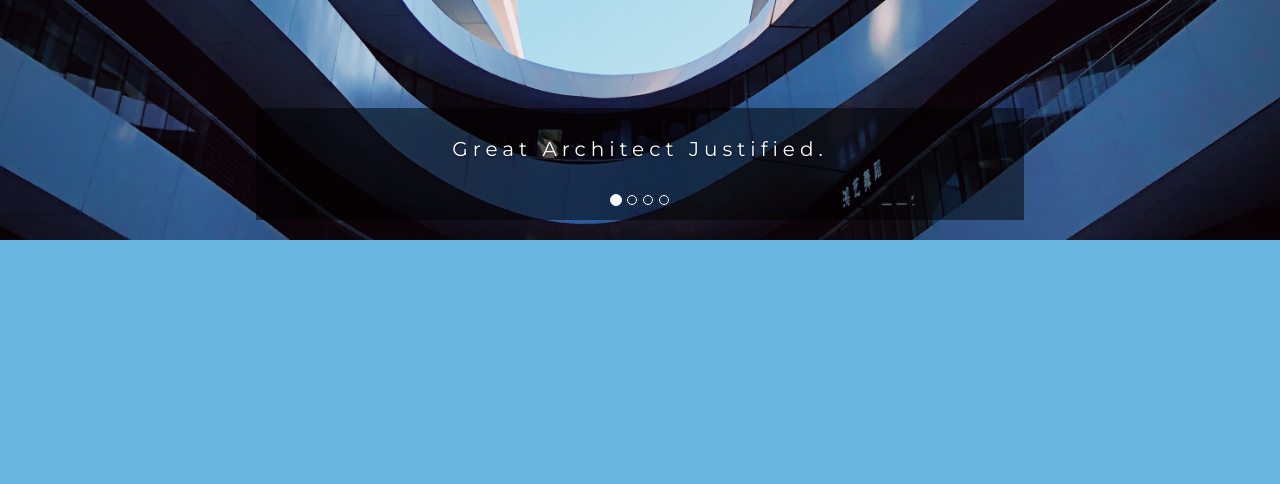
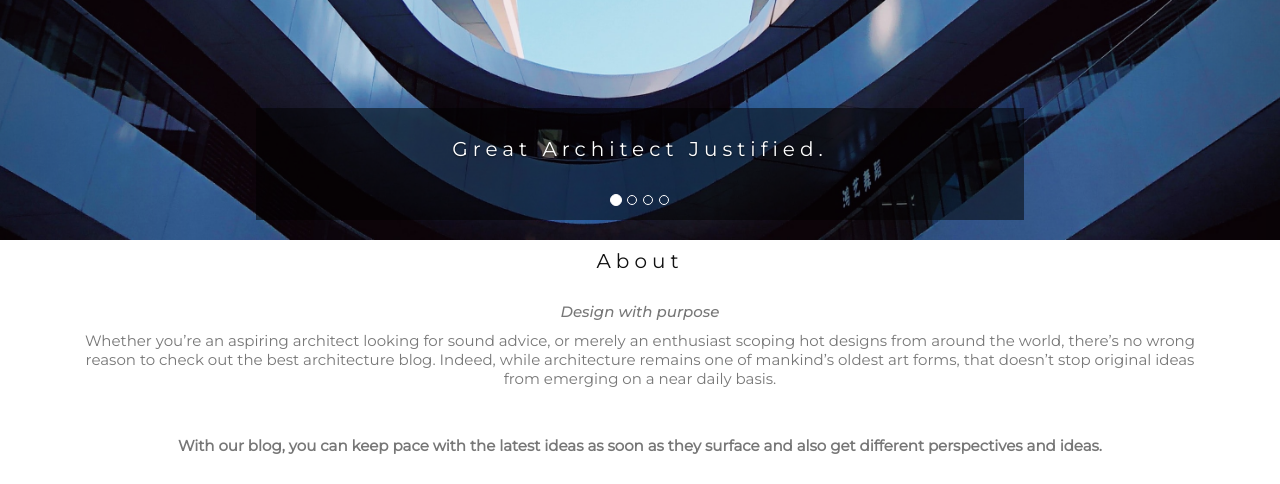
Before and after one commit to wangechimk/blog-website, a Flask app: page / in a window 1280 px wide. Shown: the part 1393-1877 px from the top of the page. Before the commit the page ends 1633 px from the top, so only its background shows below. Run offline with Flask 2, Linux system fonts and the light colour scheme; some libraries are stand-ins or nearby versions.

Commit message:
add the about section

```diff
--- a/app/static/css/style.css
+++ b/app/static/css/style.css
@@ -29,3 +29,11 @@
     font-size: 20px;
     color: #111;
 }
+.img{
+    background-position: center center;
+    background-size: cover;
+    background-repeat: no-repeat;
+    background-attachment: fixed;
+    width:1200vh;
+    height:700vh;
+}
--- a/app/templates/index.html
+++ b/app/templates/index.html
@@ -9,30 +9,29 @@
     </ol>
     <div class="carousel-inner" role="listbox">
       <div class="item active">
-        <img src="{{url_for('static', filename='img/arch1.jpg')}}" alt="arch1">
+        <img src="{{url_for('static', filename='img/arch1.jpg')}}" alt="arch1" style="width:1200; height:700;">
         <div class="carousel-caption">
           <h3>Great Architect Justified.</h3>
         </div>
       </div>
         <div class="item">
-        <img src="{{url_for('static', filename='img/arch2.jpg')}}" alt="arch2">
-        <div class="carousel-caption">
+        <img src="{{url_for('static', filename='img/arch2.jpg')}}" alt="arch2" style="width:1200; height:700;>
+        <div class=" carousel-caption"</div>
           <h3>Passionate about great architecture and all things sustainable.</h3>
         </div>
-      </div>
+
         <div class="item">
-        <img src="{{url_for('static', filename='img/arch3.jpg')}}" alt="arch3">
-        <div class="carousel-caption">
+        <img src="{{url_for('static', filename='img/arch3.jpg')}}" alt="arch3" style="width:1200; height:700;>
+        <div class=" carousel-caption">
           <h3>The architect’s role is to make the mythic real.</h3>
         </div>
-      </div>
+
        <div class="item">
-        <img src="{{url_for('static', filename='img/arch4.jpg')}}" alt="arch3">
-        <div class="carousel-caption">
+        <img src="{{url_for('static', filename='img/arch4.jpg')}}" alt="arch4" style="width:1200; height:700;>
+        <div class=" carousel-caption ">
           <h3>Building Castle in Cloud.</h3>
-        </div>
-      </div>
-    </div>
+       </div>
+
     <a class="left carousel-control" href="#myCarousel" role="button" data-slide="prev">
       <span class="glyphicon glyphicon-chevron-left" aria-hidden="true"></span>
       <span class="sr-only">Previous</span>
@@ -42,4 +41,22 @@
       <span class="sr-only">Next</span>
     </a>
 </header>
+<!-- Container (The About Section) -->
+<section id="about" class="container text-center">
+  <article>
+    <h3 class="slideanim">About</h3>
+    <p class="slideanim"><em>Design with purpose</em></p>
+    <p class="slideanim">
+     Whether you’re an aspiring architect looking for sound advice, or merely an enthusiast scoping hot designs from around the world, there’s no wrong reason to check out the best architecture blog.
+     Indeed, while architecture remains one of mankind’s oldest art forms, that doesn’t stop original ideas from emerging on a near daily basis.
+    </p>
+    <br>
+    <br>
+  </article>
+  <div class="row display-flex">
+    <article class="col-xs-12  slideanim">
+      <p class="text-center"><strong>With our blog, you can keep pace with the latest ideas as soon as they surface and also get different perspectives and ideas.</strong></p><br>
+    </article>
+  </div>
+</section>
 {%endblock%}
--- a/app/templates/navbar.html
+++ b/app/templates/navbar.html
@@ -12,7 +12,7 @@
       <div class="collapse navbar-collapse" id="myNavbar">
         <ul class="nav navbar-nav navbar-right">
           <li><a href="{{ url_for('main.index') }}">Home</a></li>
-          <li><a href="#">About</a></li>
+          <li><a href="{{ url_for('main.index') }}">About</a></li>
           <li><a href="#">Blog</a></li>
           <li><a href="{{ url_for('auth.login') }}">Log in</a></li>
           <li><a href="{{ url_for('auth.logout') }}">log out</a></li>
```
